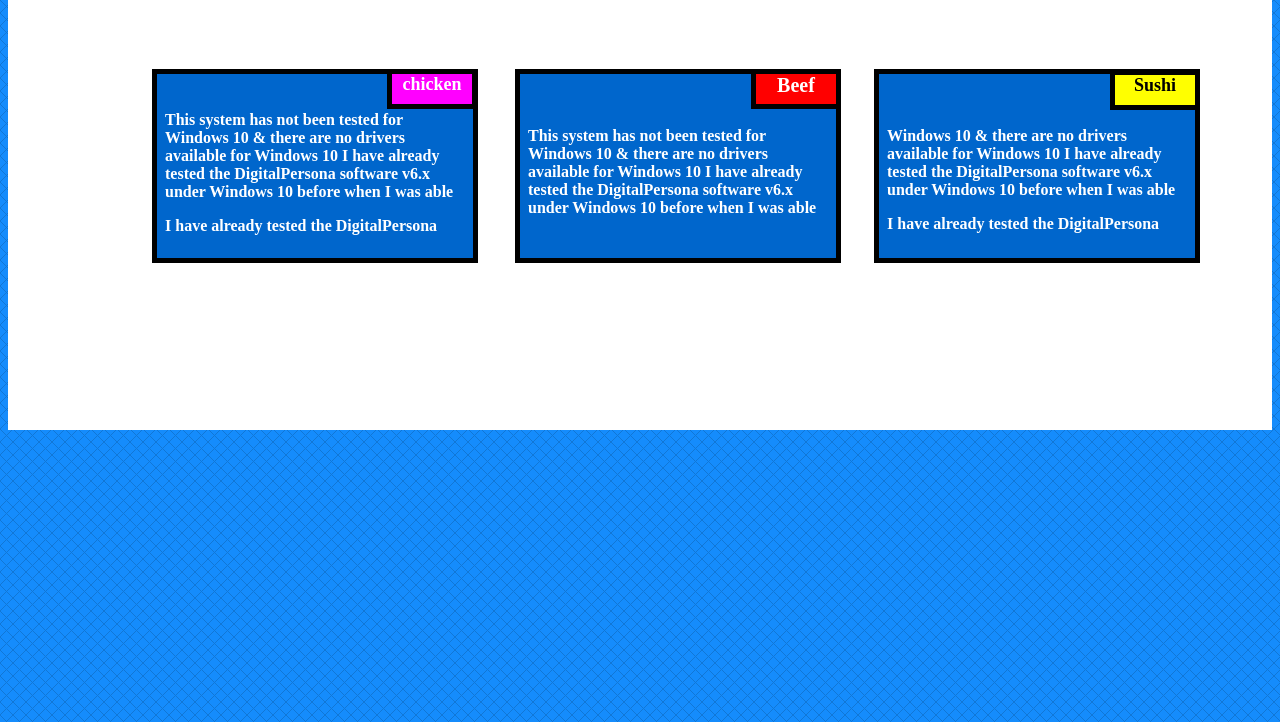
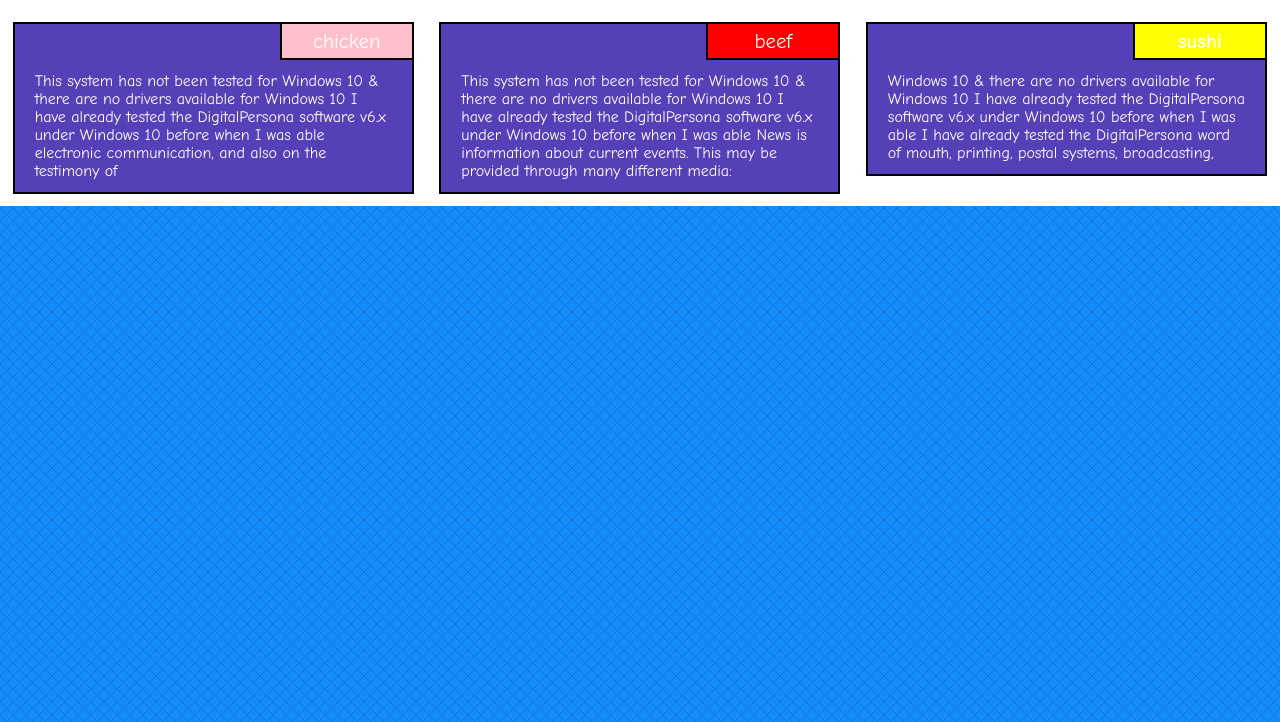
Before and after one commit to nawrooz24/module2, a plain HTML site: page index.html in a window 1280 px wide. Shown: the part 78-800 px from the top of the page. Drawn offline with Linux system fonts and the light colour scheme.

Commit message:
Add files via upload

```diff
--- a/index.html
+++ b/index.html
@@ -1,32 +1,35 @@
-<!DOCTYPE html PUBLIC "-//W3C//DTD XHTML 1.0 Transitional//EN" "http://www.w3.org/TR/xhtml1/DTD/xhtml1-transitional.dtd">
-<html xmlns="http://www.w3.org/1999/xhtml">
+<!DOCTYPE html>
+<html lang="en">
 	<head>
-<meta http-equiv="Content-Type" content="text/html; charset=utf-8" />
-<title>Homework</title>
-<link rel="stylesheet" href="css/main.css">
 		<link rel="stylesheet" href="style.css">
+		<meta charset="utf-8">
+		<meta name="viewport" content="width=device-width, initial-scale=1.0">
+		<title>Assignment Solution for Module 2</title>
 	</head>
+
 <body>
 <div class="gbody">
-<h3 align="center"> our menu</h3>
-<div id="apDiv1">
-  <div id="apDiv4">chicken</div>
-  <p><br />
-  This system has not been tested for Windows 10 & there are no drivers available for Windows 10 I have already tested the DigitalPersona software v6.x under Windows 10 before when I was able </p>
-  <p style="margin-left margin-right 10px;">I have already tested the DigitalPersona </p>
+	<h1>Our Menu</h1>
+	<div class="body4-lg body6-md body12-sm">
+		<div id="chicken">chicken</div>
+		<div class="body-content">
+		 This system has not been tested for Windows 10 & there are no drivers available for Windows 10 I have already tested the DigitalPersona software v6.x under Windows 10 before when I was able  electronic communication, and also on the testimony of
 		</div>
-<br />
-<div id="apDiv2">
-  <div id="apDiv5">Beef</div>
-  <p>&nbsp;</p>
-  <p>This system has not been tested for Windows 10 & there are no drivers available for Windows 10 I have already tested the DigitalPersona software v6.x under Windows 10 before when I was able </p>
 	</div>
-<div id="apDiv3">
-  <div id="apDiv6">Sushi  </div>
-  <p><br/>
-  </p>
-  <p> Windows 10 & there are no drivers available for Windows 10 I have already tested the DigitalPersona software v6.x under Windows 10 before when I was able </p>
-  I have already tested the DigitalPersona </p>
+
+	<div class="body4-lg body6-md body12-sm">
+		<div id="beef">beef</div>
+		<div class="body-content">
+		This system has not been tested for Windows 10 & there are no drivers available for Windows 10 I have already tested the DigitalPersona software v6.x under Windows 10 before when I was able News is information about current events. This may be provided through many different media:
+		</div>
+	</div>
+
+	<div class="body4-lg body12-md body12-sm">
+		<div id="sushi">sushi</div>
+		<div class="body-content">
+		 Windows 10 & there are no drivers available for Windows 10 I have already tested the DigitalPersona software v6.x under Windows 10 before when I was able
+  I have already tested the DigitalPersona word of mouth, printing, postal systems, broadcasting,
+		</div>
 	</div>
 	</div>
 </body>
--- a/style.css
+++ b/style.css
@@ -1,127 +1,120 @@
-@charset "utf-8";
-/* CSS Document */
+* {
+	margin: 0;
+	padding: 0;
+	box-sizing: border-box;
+}
+
 body {
-
-color: #666666;
+	font-family: "Comic Sans MS", cursive, sans-serif;
+    color: #FFF;
 	background: #158CFC url(bg.png);
 }
 #bg{
 	background: url(back.png) repeat-x top;
 }
+div.gbody{
+	clear: center;
+	overflow:auto;
 
-	div.gbody{
-
-	overflow:auto;
-width:100%;
-height:500px;
+height: auto;
 border:0px solid red;
 background-color:#FFF;
 }
-#apDiv1 {
-	position: absolute;
-	width: 300px;
-	height: 178px;
-	z-index: 0;
-	left: 147px;
-	top: 147px;
-	border: 5px solid #000;
-	font-size: 16px;
-	margin-left: 5px;
-	padding: 3px 8px 3px 8px;
-	background-color: #0066CC;
-	color: #FFF;
+h1 {
+	font-size: 200%;
+	text-align: center;
+	background-color: gray;
+	margin: 25px 0 25px 0;
 }
-#apDiv2 {
-	position: absolute;
-	width: 300px;
-	height: 178px;
-	z-index: 2;
-	left: 510px;
-	top: 147px;
-	background-color: #0066CC;
-	border: 5px solid #000;
-	font-size: 16px;
-	margin-left: 5px;
-	padding: 3px 8px 3px 8px;
-	color: #FFFFFF;
+
+.body-content {
+	float: left;
+	padding: 3% 5% 3% 5%;
+	width: 100%;
+
+}
+
+#chicken {
+	background-color: pink;
+	border-left: 2px solid black;
+	border-bottom: 2px solid black;
+	padding: 5px;
+	clear: left;
+	float: right;
+	text-align: center;
+	width: 33.33%;
+	font-size: 1.3em;
+}
+
+#beef {
+	background-color: red;
+	color: white;
+	border-left: 2px solid black;
+	border-bottom: 2px solid black;
+	padding: 5px;
+	clear: left;
+	float: right;
+	text-align: center;
+	width: 33.33%;
+	font-size: 1.3em;
+}
+
+#sushi {
+	background-color: yellow;
+	border-left: 2px solid black;
+	border-bottom: 2px solid black;
+	padding: 5px;
+	clear: left;
+	float: right;
+	text-align: center;
+	width: 33.33%;
+	font-size: 1.3em;
 	font-weight: bold;
+	color: back;
 }
-#apDiv3 {
-	position: absolute;
-	width: 300px;
-	height: 178px;
-	z-index: 2;
-	left: 869px;
-	top: 147px;
-	background-color: #0066CC;
-	border: 5px solid #000;
-	font-size: 16px;
-	margin-left: 5px;
-	padding: 3px 8px 3px 8px;
-	color: #FFFFFF;
-	font-weight: bold;
-}
-#apDiv4 {
-	position: absolute;
-	width: 80px;
-	height: 30px;
-	z-index: 1;
-	left: 230px;
-	top: -5px;
-	background-color: #FF00FF;
-	text-align: center;
-	font-size: 18px;
-	font-weight: bold;
-	border: 5px solid #000;
-}
-#apDiv5 {
-	position: absolute;
-	width: 80px;
-	height: 30px;
-	z-index: 1;
-	left: 231px;
-	top: -5px;
-	background-color: #FF0000;
-	text-align: center;
-	color: #FFF;
-	font-weight: bold;
-	font-size: 20px;
-	border: 5px solid #000;
-}
-#apDiv6 {
-	position: absolute;
-	width: 80px;
-	height: 30px;
-	z-index: 1;
-	left: 231px;
-	background-color: #FFFF00;
-	text-align: center;
-	font-weight: bold;
-	font-size: 18px;
-	top: -4px;
-	color: #000000;
-	border: 5px solid #000;
-}
-#apDiv1 p {
-	font-weight: bold;
-}
+
 @media (min-width: 992px) {
-div{
+	.body4-lg {
+		background-color: #5540b8;
+		border: 2px solid black;
+		margin: 1%;
 		float: left;
-	width: 30%;
+		text-align: left;
+		width: 31.33%;
+		overflow: auto;
 	}
 }
+
 @media (max-width: 991px) and (min-width: 768px) {
-#a,#b{
-	width: 45%;
+	.body6-md {
+		background-color: #5540b8;
+		border: 2px solid black;
+		margin: 2%;
 		float: left;
+		text-align: left;
+		width: 46%;
+		overflow: auto;
 	}
-#c{
-	width: 94%;
+
+	.body12-md {
+		background-color: #5540b8;
+		border: 2px solid black;
+		margin: 2%;
+		float: left;
+		text-align: left;
+		width: 96%;
+		overflow: auto;
 	}
 }
+
 @media (max-width: 767px) {
-div{
-	width: 70%;
-	float: center;
+	.body12-sm {
+		background-color: #5540b8;
+		border: 2px solid black;
+		margin: 2% 5% 2% 5%;
+		float: left;
+		text-align: left;
+		width: 90%;
+		overflow: auto;
 	}
+}
```
Lines whose indentation alone changed are shown as unchanged.
